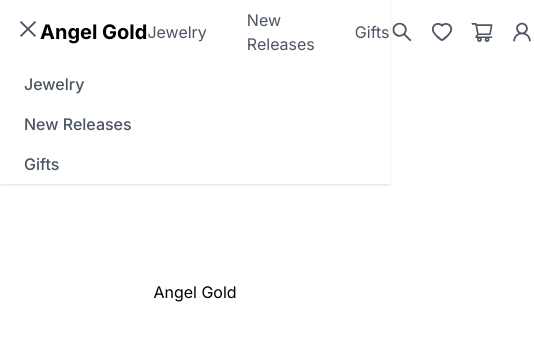
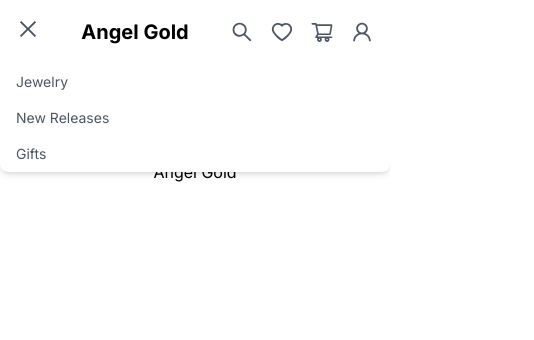
Before and after one commit to BernardoAguayoOrtega/angel-gold-shop, a Next.js app: page / in a window 390 px wide. Both pictures are taken after a click on the button 28 px from the left and 29 px from the top of the page. Shown: the top 340 px of the page, 534 px wide, since content can reach past the window. Built offline with nearby package versions, Linux system fonts and the light colour scheme.

Commit message:
Refactor Navbar component to improve mobile menu functionality

```diff
--- a/components/Navbar.tsx
+++ b/components/Navbar.tsx
@@ -1,6 +1,8 @@
 "use client"; // This is a client component 👈🏽
 
-import { useState } from 'react';
+// Navbar.client.jsx
+
+import { useState } from "react";
 import {
   AiOutlineHeart,
   AiOutlineSearch,
@@ -8,7 +10,7 @@
   AiOutlineUser,
   AiOutlineMenu,
   AiOutlineClose,
-} from 'react-icons/ai';
+} from "react-icons/ai";
 
 export default function Navbar(): JSX.Element {
   const [isMenuOpen, setIsMenuOpen] = useState(false);
@@ -17,14 +19,16 @@
     <nav className='bg-white shadow'>
       <div className='max-w-7xl mx-auto px-4 sm:px-6 lg:px-8'>
         <div className='flex items-center justify-between h-16'>
-
           {/* Mobile menu button */}
           <div className='md:hidden'>
             <button
               onClick={() => setIsMenuOpen(!isMenuOpen)}
-              className='text-gray-600 hover:text-gray-900 focus:outline-none focus:ring-2 focus:ring-inset focus:ring-white'
-            >
-              {isMenuOpen ? <AiOutlineClose className='h-6 w-6' /> : <AiOutlineMenu className='h-6 w-6' />}
+              className='text-gray-600 hover:text-gray-900 focus:outline-none focus:ring-2 focus:ring-inset focus:ring-white'>
+              {isMenuOpen ? (
+                <AiOutlineClose className='h-6 w-6' />
+              ) : (
+                <AiOutlineMenu className='h-6 w-6' />
+              )}
             </button>
           </div>
 
@@ -36,7 +40,11 @@
           </div>
 
           {/* Navigation Links - show in md and hide in mobile */}
-          <div className={`md:flex space-x-10 items-center ${isMenuOpen ? 'flex' : 'hidden'}`}>
+          {!isMenuOpen ? (
+            <div
+              className={`md:flex space-x-10 items-center ${
+                isMenuOpen ? "flex" : "hidden"
+              }`}>
               <a href='#' className='text-gray-600 hover:text-gray-900'>
                 Jewelry
               </a>
@@ -47,6 +55,7 @@
                 Gifts
               </a>
             </div>
+          ) : null}
 
           {/* Search and Cart Icons */}
           <div className='flex items-center space-x-4'>
@@ -58,19 +67,26 @@
         </div>
 
         {/* Mobile Navigation Links - hide in md and above */}
-        {isMenuOpen && (
-          <div className='md:hidden'>
-            <a href='#' className='block text-gray-600 hover:text-gray-900 px-2 py-2 rounded-md text-base font-medium'>
+        <div
+          className={`absolute top-16 left-0 w-full bg-white z-50 shadow-md rounded-b-lg md:hidden ${
+            isMenuOpen ? "block" : "hidden"
+          }`}>
+          <a
+            href='#'
+            className='block text-gray-600 hover:text-gray-900 px-4 py-2 text-sm'>
             Jewelry
           </a>
-            <a href='#' className='block text-gray-600 hover:text-gray-900 px-2 py-2 rounded-md text-base font-medium'>
+          <a
+            href='#'
+            className='block text-gray-600 hover:text-gray-900 px-4 py-2 text-sm'>
             New Releases
           </a>
-            <a href='#' className='block text-gray-600 hover:text-gray-900 px-2 py-2 rounded-md text-base font-medium'>
+          <a
+            href='#'
+            className='block text-gray-600 hover:text-gray-900 px-4 py-2 text-sm'>
             Gifts
           </a>
         </div>
-        )}
       </div>
     </nav>
   );
```
Lines whose indentation alone changed are shown as unchanged.
